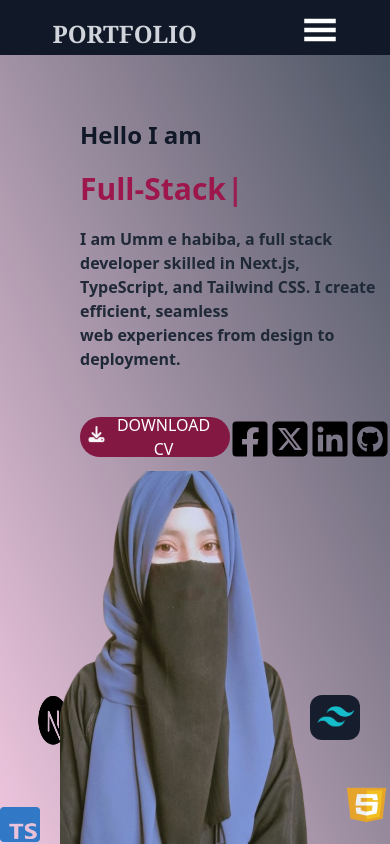
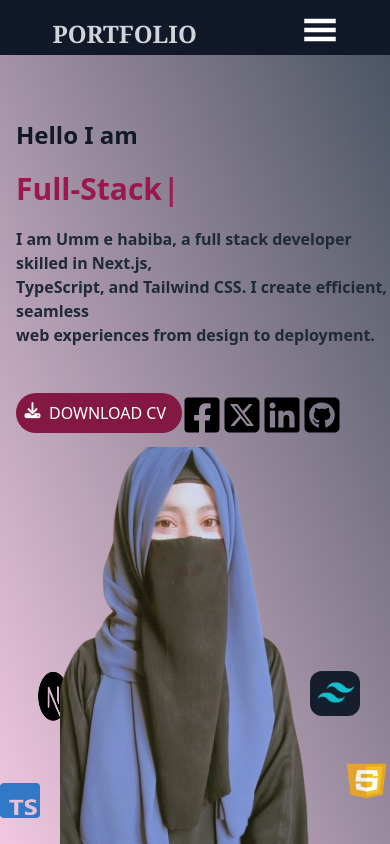
Before and after one commit to UmmeHabiba1312/Ummehabiba-Portfolio, a Next.js app: page / in a window 390 px wide. Shown: the top 844 px of the page. Built offline with nearby package versions, Linux system fonts and the light colour scheme.

Commit message:
Update page.tsx

```diff
--- a/src/app/page.tsx
+++ b/src/app/page.tsx
@@ -18,7 +18,7 @@ const Home = () => (
     <main className="max-w-screen-2xl mx-auto font-sans bg-gradient-to-tr from-pink-200 to-gray-900 h-auto w-full overflow-x-hidden">
       <div className="lg:flex w-full lg:h-[500px] h-auto bg-gradient-to-tr from-pink-200 to-gray-600 lg:to-gray-900  overflow-hidden">
         {/* left div */}
-        <div className="flex-1  lg:pt-20  h-auto w-full overflow-hidden pl-20">
+        <div className="flex-1  lg:pt-20  h-auto w-full overflow-hidden pl-4 sm:pl-6 md:pl-20">
           <p className="text-gray-900 text-2xl sm:text-2xl md:text-4xl lg:text-3xl font-bold flex  pt-16">
             Hello I am
           </p>
```
